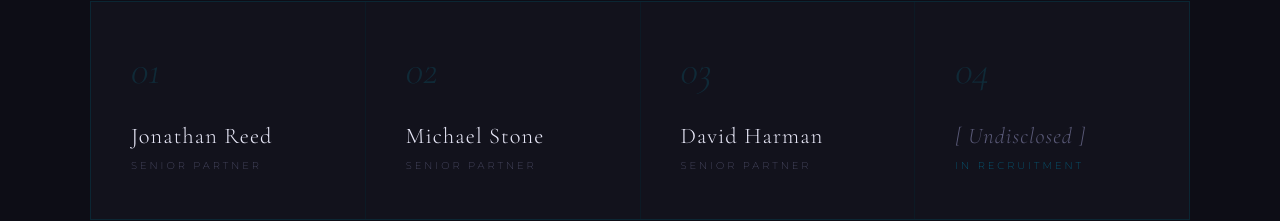
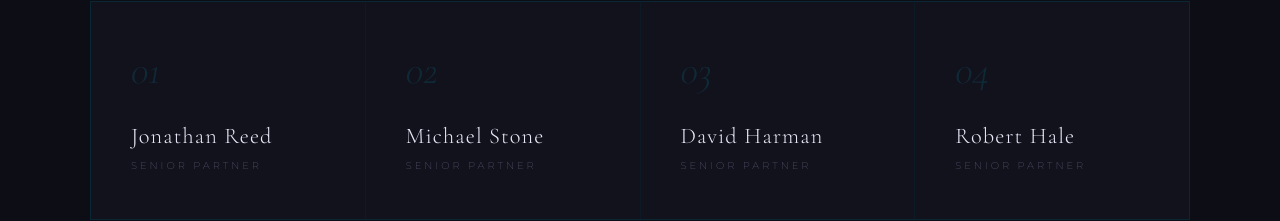
Before and after one commit to shmulas/wishbox, a Next.js app: page / in a window 1280 px wide. Shown: the part 1780-2001 px from the top of the page. Built offline with nearby package versions, Linux system fonts and the light colour scheme.

Commit message:
Fix hero wordmark overflow on mobile

```diff
--- a/components/Hero.tsx
+++ b/components/Hero.tsx
@@ -210,12 +210,14 @@ export default function Hero() {
         .hero-wordmark {
           font-family: 'Montserrat', sans-serif;
           font-weight: 200;
-          font-size: clamp(2rem, 5vw, 3.8rem);
-          letter-spacing: 0.6em;
+          font-size: clamp(1.2rem, 4.5vw, 3.8rem);
+          letter-spacing: clamp(0.15em, 1.5vw, 0.6em);
           text-transform: uppercase;
           color: var(--white);
           margin-bottom: 0.5rem;
           line-height: 1;
+          width: 100%;
+          overflow: hidden;
         }
         .hero-wordmark span { color: var(--cyan); }
         .hero-divider {
--- a/components/Leadership.tsx
+++ b/components/Leadership.tsx
@@ -6,7 +6,7 @@ const leaders = [
   { name: 'Jonathan Reed', role: 'Senior Partner' },
   { name: 'Michael Stone', role: 'Senior Partner' },
   { name: 'David Harman', role: 'Senior Partner' },
-  { name: '[ Undisclosed ]', role: 'In Recruitment', pending: true },
+  { name: 'Robert Hale', role: 'Senior Partner', pending: false },
 ];
 
 export default function Leadership() {
```
